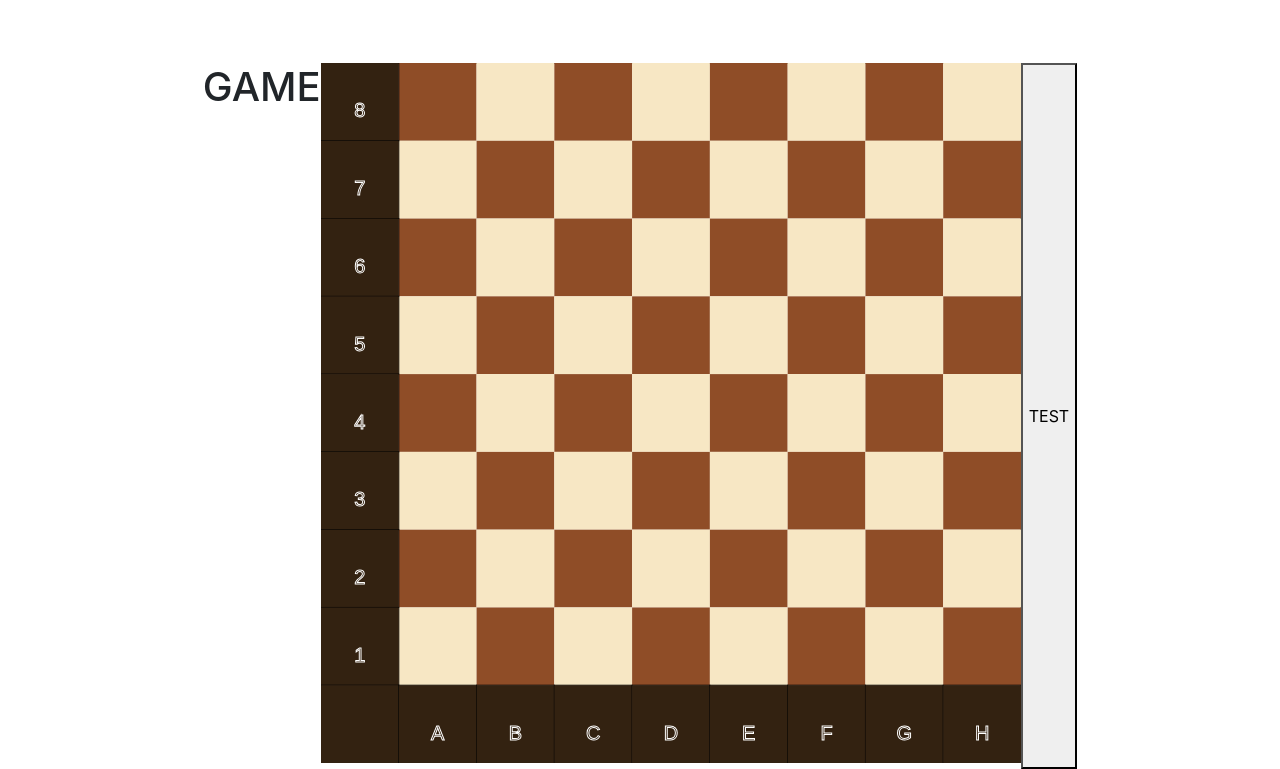
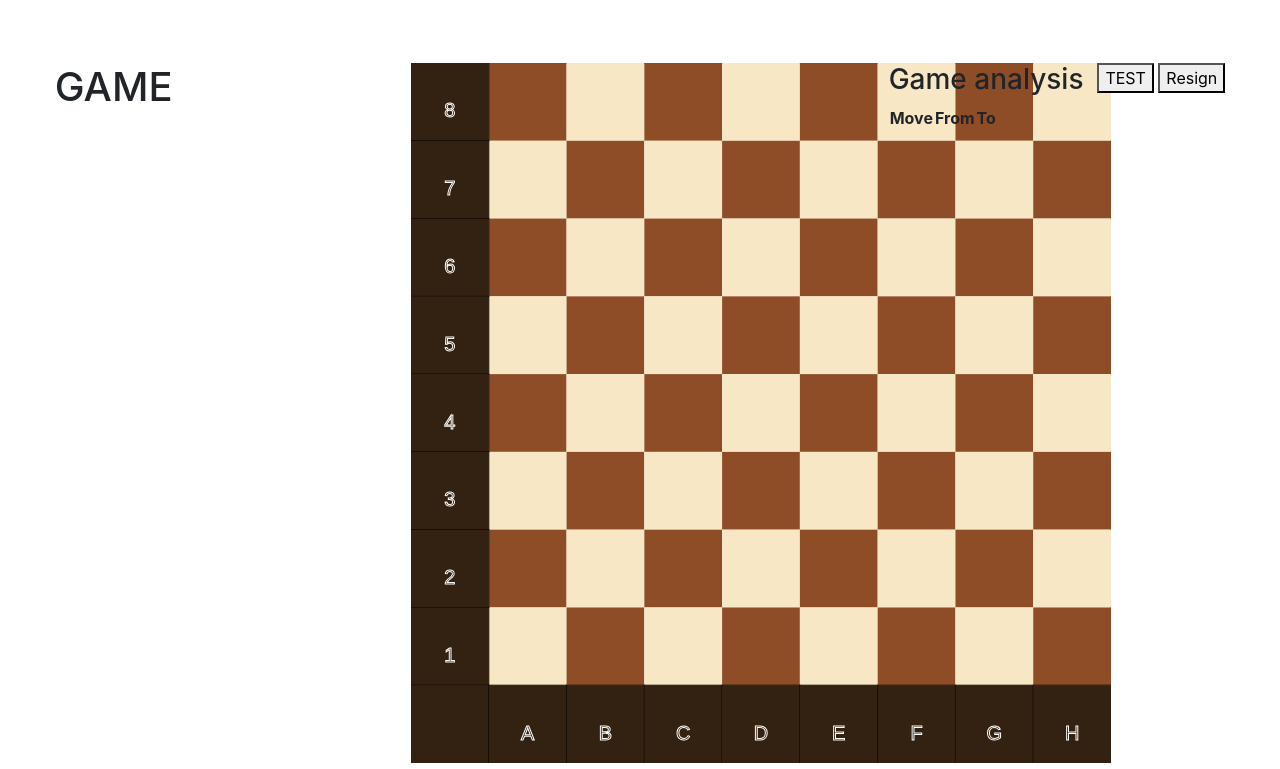
Before and after one commit to victorhook/qchess, a Django app: template qchess_web/game/templates/game/game.html in a window 1280 px wide. Shown: the part 57-826 px from the top of the page. Run offline with Django 3.2, Linux system fonts and the light colour scheme; the template is opened without the code that fills it: most values are stand-ins (such as "Sample title", 1, 10 or a date in 2020); lists and menus that the app fills with data are empty; some libraries are stand-ins or nearby versions.

Commit message:
Added a move-history-table

```diff
--- a/qchess_web/game/templates/game/game.html
+++ b/qchess_web/game/templates/game/game.html
@@ -9,17 +9,46 @@
 
 
 {% block content %}
-    <h1>GAME</h1>
+
 
     {% csrf_token %}
 
-    <div class="container-frame">
-        <canvas class="board-frame" id="board"></canvas>
+    <div class="row">
+        <div class="col-12">
+            <div class="d-flex container-frame justify-content-center">
+                <h1>GAME</h1>
+            </div>
+        </div>
     </div>
 
-    <input type="hidden" id="player" data-color={{ color }}></input>
+    <div class="row">
+        <div class="offset-lg-3 col-lg-5">
+            <canvas class="board-frame" id="board"></canvas>
+        </div>
+        <div class="offset-lg-1 col-lg-3">
+            <h3>Game analysis</h3>
+            <table id="gameAnalysis">
+                <thead>
+                    <tr>
+                        <th>Move</th>
+                        <th>From</th>
+                        <th>To</th>
+                    </tr>
+                </thead>
+                <tbody id="tableMoves">
 
-    <button id="testbtn">TEST</button>
+                </tbody>
+            </table>
+        </div>
+    </div>
+
+    <div class="row">
+        <div class="col-12">
+            <button id="testbtn">TEST</button>
+            <button id="resignBtn">Resign</button>
+        </div>
+    </div>
+
 
     <div class="modal fade" id="modal" tabindex="-1" role="dialog" aria-labelledby="modal_label" aria-hidden="true" data-backdrop="static">
         <div class="modal-dialog" role="document">
@@ -77,6 +106,80 @@
         </div>
     </div>
 
+    <div class="modal fade" id="resignModal" tabindex="-1" role="dialog" aria-labelledby="resignModal" aria-hidden="true">
+        <div class="modal-dialog" role="document">
+            <div class="modal-content">
+                <div class="modal-header">
+                    <h5 class="modal-title" id="resignModal">Are you sure you want to resign?</h5>
+                        <button type="button" class="close" data-dismiss="modal" aria-label="Close">
+                            <span aria-hidden="true">&times;</span>
+                        </button>
+                        </div>
+                        <div class="modal-body">
+                            <div class="container">
+                                <div class="row">
+                                    <button type="button" class="btn btn-primary" id="resignYes">Yes</button>
+                                    <button type="button" class="btn btn-primary" id="resignNo">No</button>
+                                </div>
+                            </div>
+
+                    </div>
+            </div>
+        </div>
+    </div>
+
+    <div class="modal fade" id="winModal" tabindex="-1" role="dialog" aria-labelledby="winModal" aria-hidden="true">
+        <div class="modal-dialog" role="document">
+            <div class="modal-content">
+                <div class="modal-header">
+                    <h5 class="modal-title" id="winModal">Victory</h5>
+                        <button type="button" class="close" data-dismiss="modal" aria-label="Close">
+                            <span aria-hidden="true">&times;</span>
+                        </button>
+                        </div>
+                        <div class="modal-body">
+                            <div class="container">
+                                <div class="row">
+                                    <form method="POST" action="{% url 'new_game' %}">
+                                        {% csrf_token %}
+                                        <input type="submit" class="btn btn-primary" value="Play again">
+                                    </form>
+                                    <button type="button" class="btn btn-primary" id="winCloseBtn">Close</button>
+                                </div>
+                            </div>
+
+                    </div>
+            </div>
+        </div>
+    </div>
+
+    <div class="modal fade" id="looseModal" tabindex="-1" role="dialog" aria-labelledby="looseModal" aria-hidden="true">
+        <div class="modal-dialog" role="document">
+            <div class="modal-content">
+                <div class="modal-header">
+                    <h5 class="modal-title" id="looseModal">Defeat</h5>
+                        <button type="button" class="close" data-dismiss="modal" aria-label="Close">
+                            <span aria-hidden="true">&times;</span>
+                        </button>
+                        </div>
+                        <div class="modal-body">
+                            <div class="container">
+                                <div class="row">
+                                    <form method="POST" action="{% url 'new_game' %}">
+                                        {% csrf_token %}
+                                        <input type="submit" class="btn btn-primary"  value="Play again">
+                                    </form>
+                                    <button type="button" class="btn btn-primary" id="looseCloseBtn">Close</button>
+                                </div>
+                            </div>
+
+                    </div>
+            </div>
+        </div>
+    </div>
+
+    <!-- Meta info -->
+    <input type="hidden" id="player" data-color={{ color }}></input>
 
 {% endblock %}
 
```
